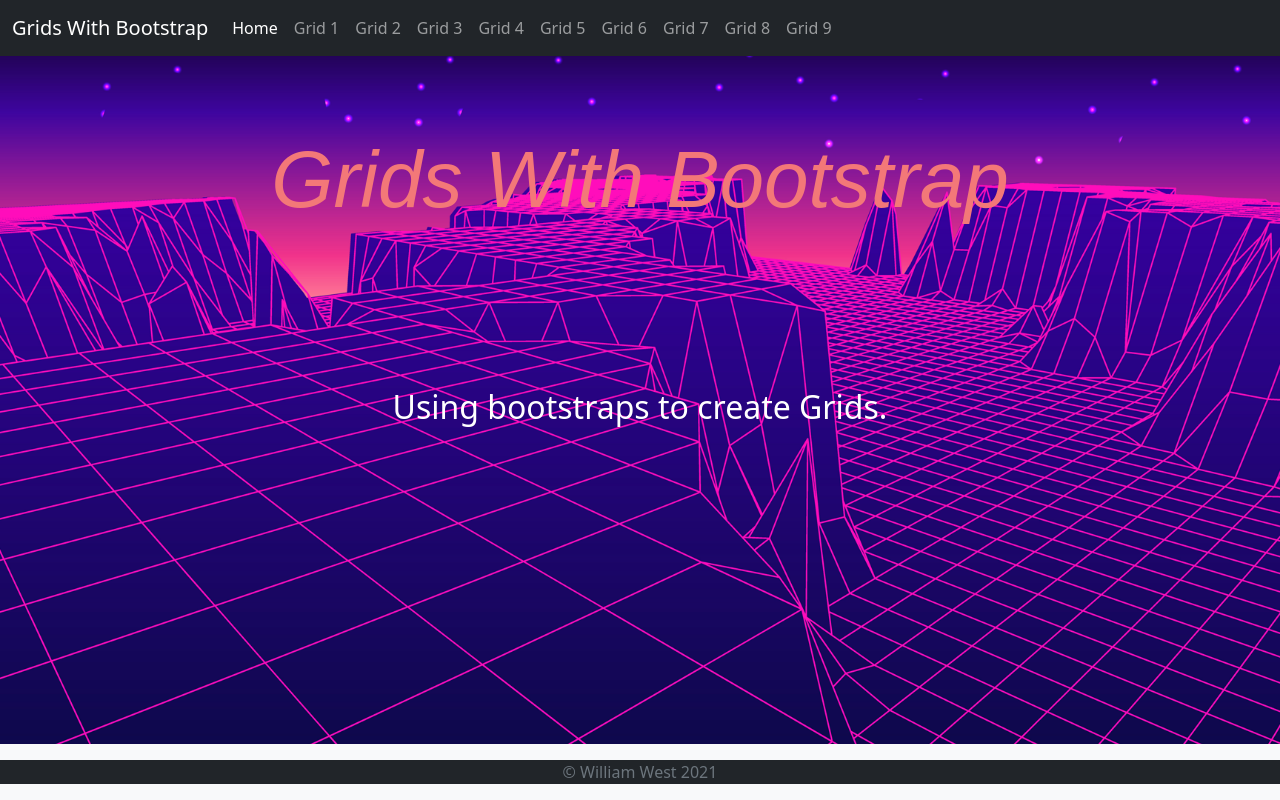
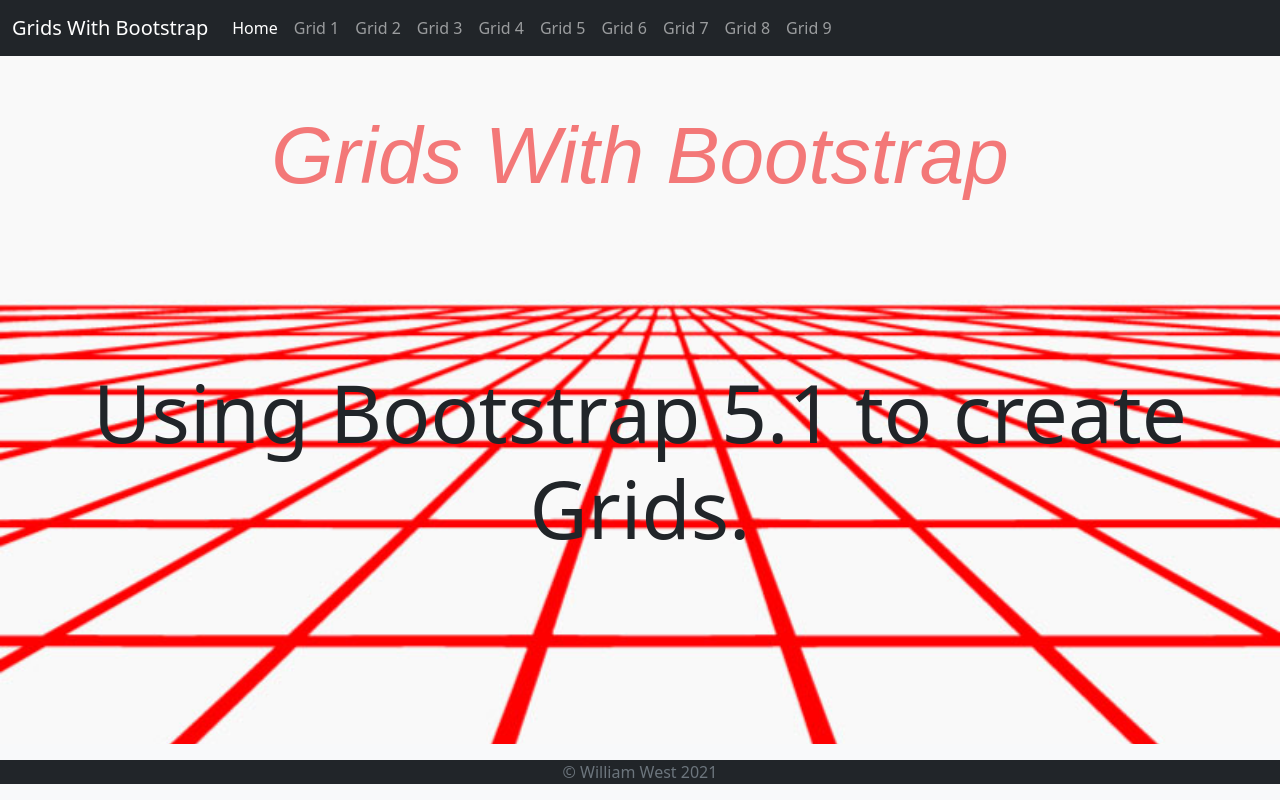
Before and after one commit to WILLIAMTHEWEST1/GridPage, a plain HTML site: page index.html in a window 1280 px wide. Drawn offline with nearby package versions, Linux system fonts and the light colour scheme; a web font is replaced by a local one.

Commit message:
morning updates

```diff
--- a/css/style.css
+++ b/css/style.css
@@ -20,6 +20,12 @@
        background-size:cover
 
    }
+   .nextimage{
+       background-image: url("/img/redgrid.jpg");
+       background-repeat: none;
+       background-position: center;
+       background-size: cover
+   }
    .heroText{
        font-family: Rampart One, sans-serif;
        font-weight: 400;
--- a/index.html
+++ b/index.html
@@ -2,7 +2,7 @@
 <html lang="en" class="h-100">
 
 <head>
-<<<<<<< HEAD
+<!-- <<<<<<< HEAD
 <<<<<<< Updated upstream
     <title>Grids With Bootstrap</title>
 =======
@@ -11,7 +11,7 @@
 =======
     <title>Grids With Bootstrap</title>
 
->>>>>>> 107e7f9d0bbfdfedbcbe90dc8a4b3ef9115df8b2
+>>>>>>> 107e7f9d0bbfdfedbcbe90dc8a4b3ef9115df8b2 -->
     <!-- Required meta tags -->
     <meta charset="utf-8">
     <meta name="viewport" content="width=device-width, initial-scale=1, shrink-to-fit=no">
@@ -28,7 +28,7 @@
    <link rel="stylesheet" href="/css/style.css">
 </head>
 
-<body class="d-flex flex-column h-100 bgimage">
+<body class="d-flex flex-column h-100 nextimage">
 
 <nav class="navbar navbar-expand-md navbar-dark fixed-top bg-dark">
     <div class="container-fluid">
@@ -75,9 +75,9 @@
 </nav>
 
     <main class="flex-shrink-0">
-       <div class="container text-center text-white">
+       <div class="container text-center text-dark">
            <h1 class="mt-5 display-1 heroText">Grids With Bootstrap</h1>
-           <h2>Using bootstraps to create Grids.</h2>
+           <h2 class="mt-5 display-1 ">Using Bootstrap 5.1 to create Grids.</h2>
        </div>
     </main>
     <footer class="footer mt-auto py-3 bg-light sticky-footer">
```
Also changed, not shown: grid9.html (+4 -4 lines), img/redgrid.jpg (added).
